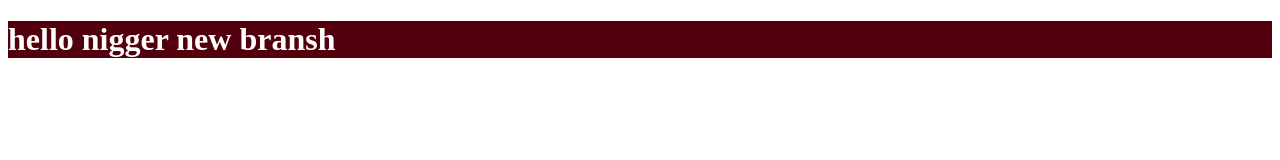
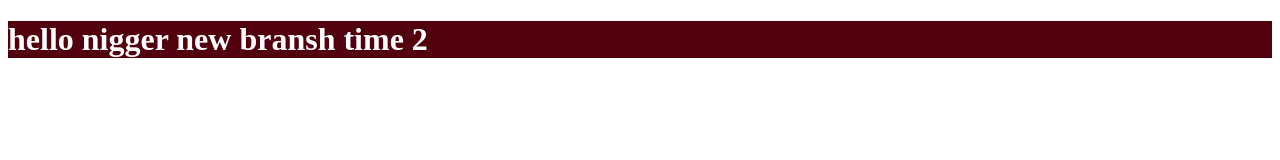
Before and after one commit to khaled4000/my-project-, a plain HTML site: page index.html in a window 1280 px wide. Drawn offline with Linux system fonts and the light colour scheme.

Commit message:
new edit

```diff
--- a/index.html
+++ b/index.html
@@ -7,7 +7,7 @@
     <link rel="stylesheet" href="s.css">
 </head>
 <body>
-<h1>hello nigger new bransh </h1>
+<h1>hello nigger new bransh time 2 </h1>
 
     <script src="app.js"></script>
 </body>
```
